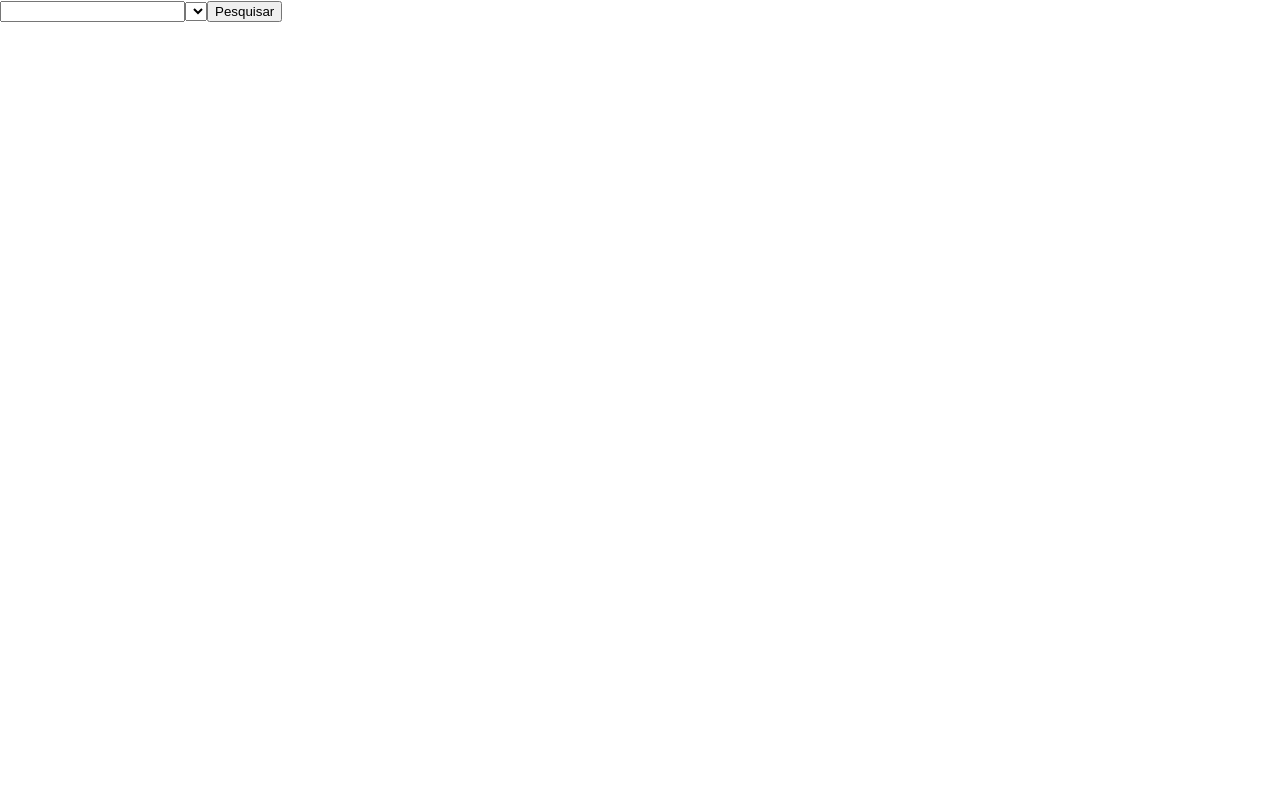
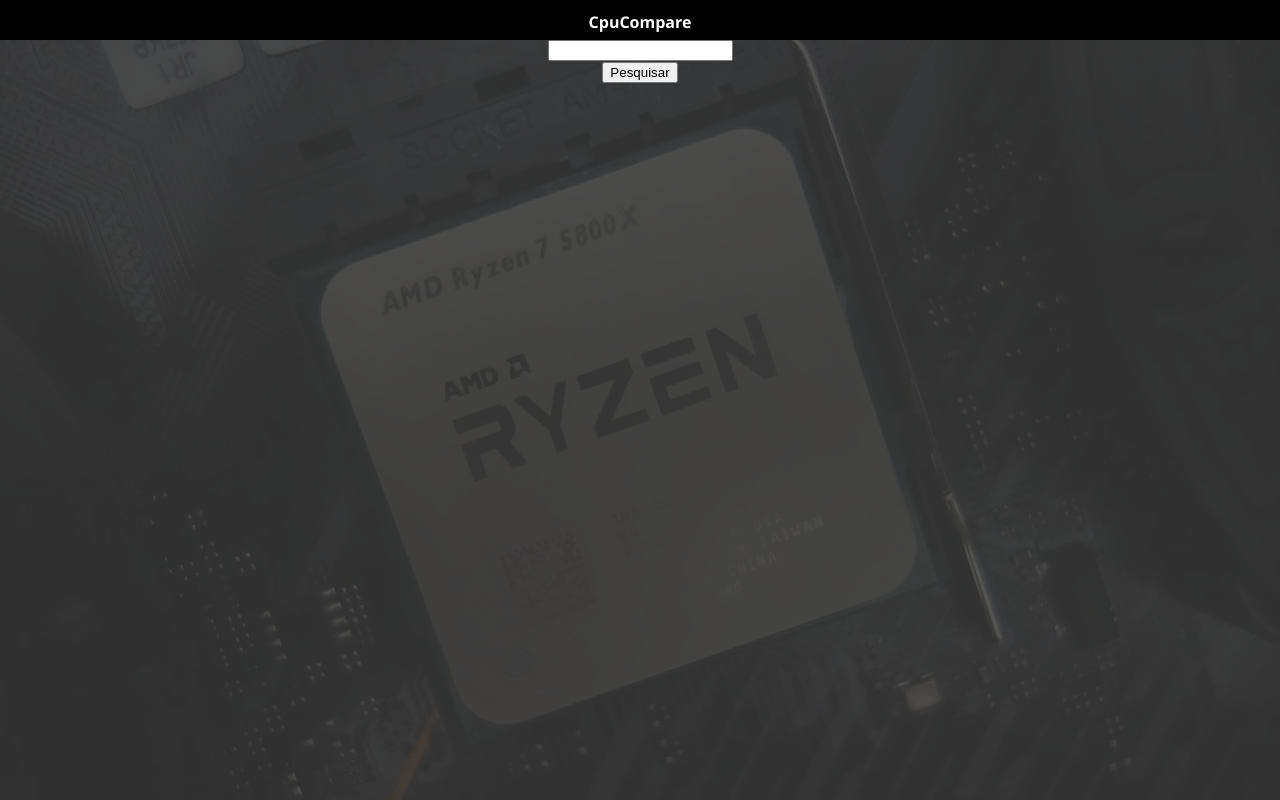
Before and after one commit to RuanEmanuell/cpucompare, a React (Create React App) app: page / in a window 1280 px wide. Built offline with nearby package versions, Linux system fonts and the light colour scheme.

Commit message:
(Version 1.0) Customizing look

```diff
--- a/src/App.css
+++ b/src/App.css
@@ -1,38 +1,58 @@
-.App {
+.container{
+  height: 100vh;
+  width: 100vw;
+  display: grid;
+  grid-template-columns: 1fr 6fr 1fr;
+}
+
+main{
+  color: white;
+  background-color: rgba(59, 59, 59, 0.842);
+}
+
+.navbar{
+  background-color: rgb(0, 0, 0);
+  height: 5%;
+  display: flex;
+  justify-content: center;
+  color: white;
+  font-family: 'Segoe UI', Tahoma, Geneva, Verdana, sans-serif;
+}
+
+.navbar h1{
+  font-size: 1em;
+}
+
+.div1, .div2{
+  background-color: rgba(59, 59, 59, 0.842);
+}
+
+.cpu-box-container, .search-box-container{
+  display: flex;
+  justify-content: center;
   text-align: center;
 }
 
-.App-logo {
-  height: 40vmin;
-  pointer-events: none;
+.cpu-box{
+  background-color: black;
+  margin: 10px;
+  padding: 10px;
+  border-radius: 50px;
+  width: 100%;
+  max-width: 700px;
 }
 
-@media (prefers-reduced-motion: no-preference) {
-  .App-logo {
-    animation: App-logo-spin infinite 20s linear;
-  }
+.cpu-box img{
+  background-color: white;
+  border: 5px solid grey;
+  border-radius: 10px;
+  height: 60%;
 }
 
-.App-header {
-  background-color: #282c34;
-  min-height: 100vh;
-  display: flex;
-  flex-direction: column;
-  align-items: center;
-  justify-content: center;
-  font-size: calc(10px + 2vmin);
-  color: white;
+.search-box{
+  display: block;
 }
 
-.App-link {
-  color: #61dafb;
+input{
+  display: block;
 }
-
-@keyframes App-logo-spin {
-  from {
-    transform: rotate(0deg);
-  }
-  to {
-    transform: rotate(360deg);
-  }
-}
--- a/src/App.js
+++ b/src/App.js
@@ -1,5 +1,6 @@
 import logo from './logo.svg';
 import './App.css';
+import background from './images/background.jpg';
 
 import React, { useEffect, useState } from 'react';
 
@@ -25,36 +26,62 @@
     let cpus = await listCpu();
     let formatedInput = formatString(event.target.value);
     let inputCpuList = cpus.filter(cpu => formatString(cpu['cpu']).includes(formatedInput)
-    || formatString(cpu['brand']).includes(formatedInput)  || (formatString(cpu['brand']) + formatString(cpu['cpu'])).includes(formatedInput));
+      || formatString(cpu['brand']).includes(formatedInput) || (formatString(cpu['brand']) + formatString(cpu['cpu'])).includes(formatedInput));
     setCpuList(inputCpuList);
   }
 
-
   return (
-    <div>
+    <div className="container" style={{
+      backgroundImage: `url(${background})`,
+      backgroundSize: 'cover'
+    }}>
+      <div className="div1">
+        <div className="navbar"></div>
+      </div>
+      <main>
+        <div className="navbar navbar-content">
+          <h1>CpuCompare</h1>
+        </div>
+        <div className="content">
           {loading ? <>
             <p>Carregando dados...</p>
           </>
             : <></>}
 
           {dados ?
-        <>
+            <div className='cpu-box-container'>
+              <div className="cpu-box">
                 <h1>{dados['cpuName']}</h1>
                 <h3>Preço: {dados['cpuPrice']}</h3>
                 <img src={dados['cpuImage']}></img>
                 <p>Pontuação (CPU Mark): {dados['cpuScore']}</p>
-        </>
+              </div>
+            </div>
             : <></>}
+          <div className="search-box-container">
+            <div className="search-box">
               <input value={inputValue} onChange={handleInputChange}></input>
-      <select onClick = {handleInputChange}>
-        {cpuSelectList.map((cpuSelect) =><option>{cpuSelect['cpu']}</option>)}
-      </select>
+              {cpuSelectList.map((cpuSelect, index) => (
+                <div key={index} onClick={() => {
+                  setInputValue(cpuSelect['cpu']);
+                  setCpuList([]);
+                }}>
+                  {cpuSelect['cpu']}
+                </div>
+              ))}
               <button onClick={clickSearchCpu}>Pesquisar</button>
+            </div>
+          </div>
+        </div>
+      </main>
+      <div className="div2">
+        <div className="navbar"></div>
+      </div>
     </div>
   );
 };
 
-async function listCpu(){
+async function listCpu() {
   const response = await fetch('http://localhost:3001/cpulist');
   const data = await response.json();
   JSON.stringify(data);
@@ -74,7 +101,7 @@
   }
 }
 
-function formatString(string){
+function formatString(string) {
   let formatedString = string.toLowerCase().replaceAll(' ', '').trim();
   return formatedString;
 }
```
Also changed, not shown: src/images/background.jpg (added). Lines whose indentation alone changed are shown as unchanged.
